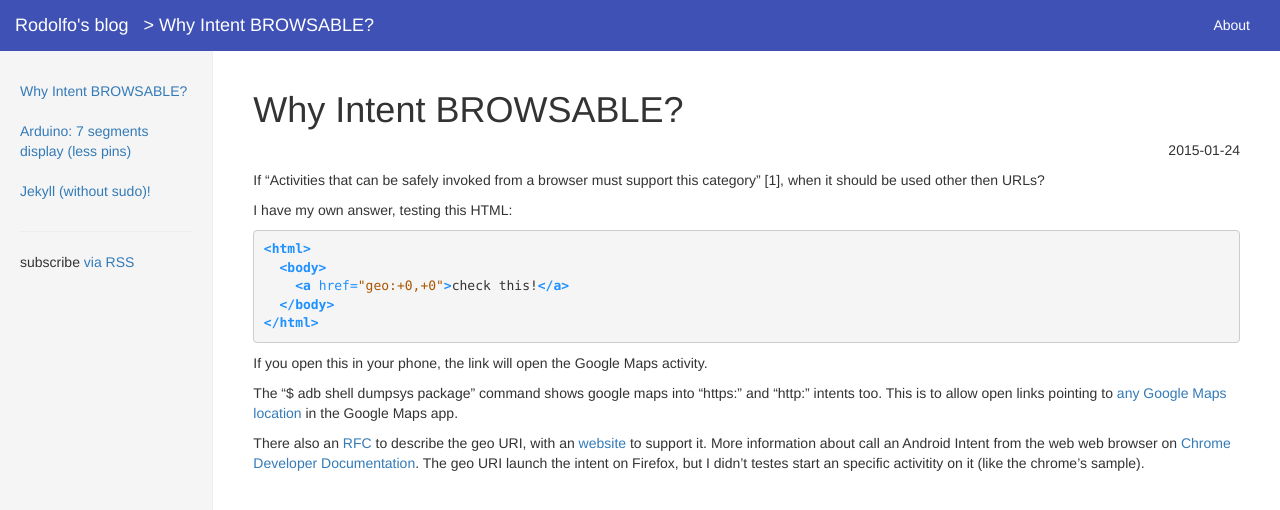
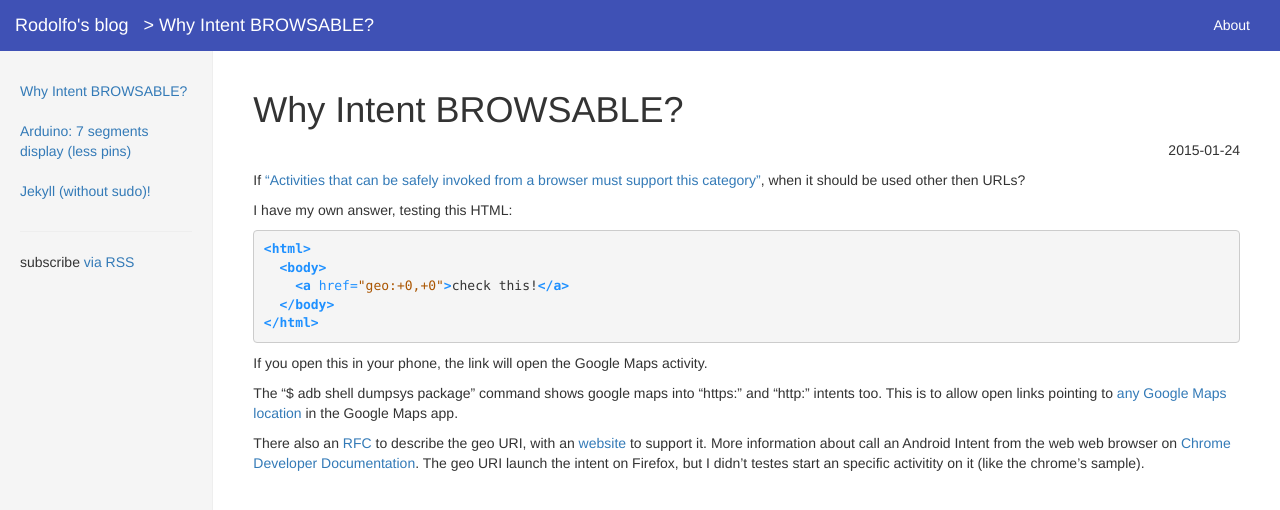
Before and after one commit to rodolfo3/personal-blog, a Jekyll site: the page built from _posts/2015-01-24-intent-browseable.markdown, in a window 1280 px wide. Shown: the top 510 px of the page. Built offline with Jekyll 4.4.1, drawn with Linux system fonts in a browser that asks for light colours; nearby versions of some CDN libraries; Markdown is read by kramdown in place of the engine named in the settings.

```diff
--- a/_posts/2015-01-24-intent-browseable.markdown
+++ b/_posts/2015-01-24-intent-browseable.markdown
@@ -5,7 +5,7 @@ date:   2015-01-24 00:00:00 -2
 categories: android
 ---
 
-If "Activities that can be safely invoked from a browser must support this category" [1], when it should be used other then URLs?
+If ["Activities that can be safely invoked from a browser must support this category"][browsable], when it should be used other then URLs?
 
 I have my own answer, testing this HTML:
 
```
Also changed, not shown: other parts of _posts/2015-01-24-intent-browseable.markdown (+1 -0 lines).
